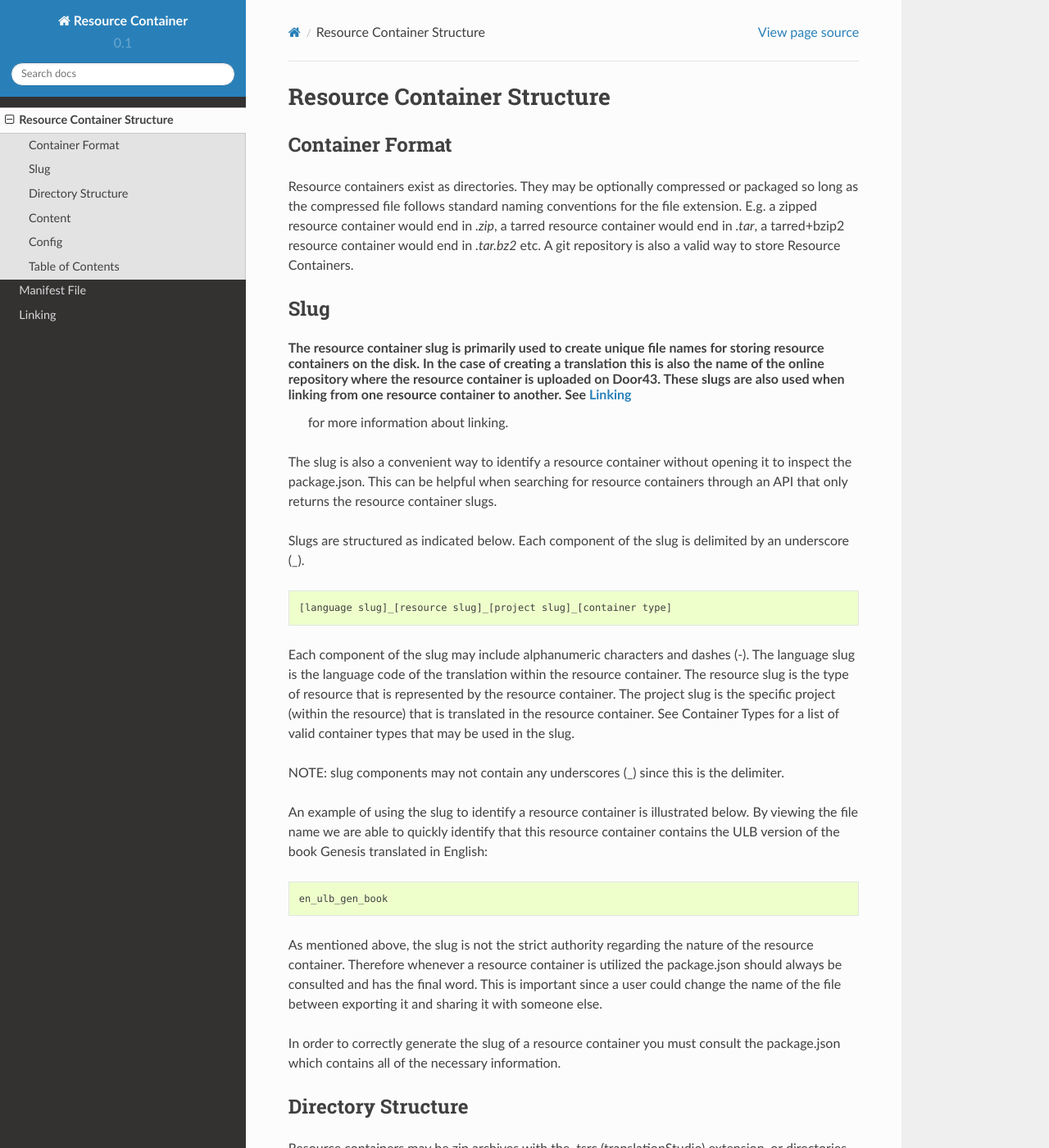
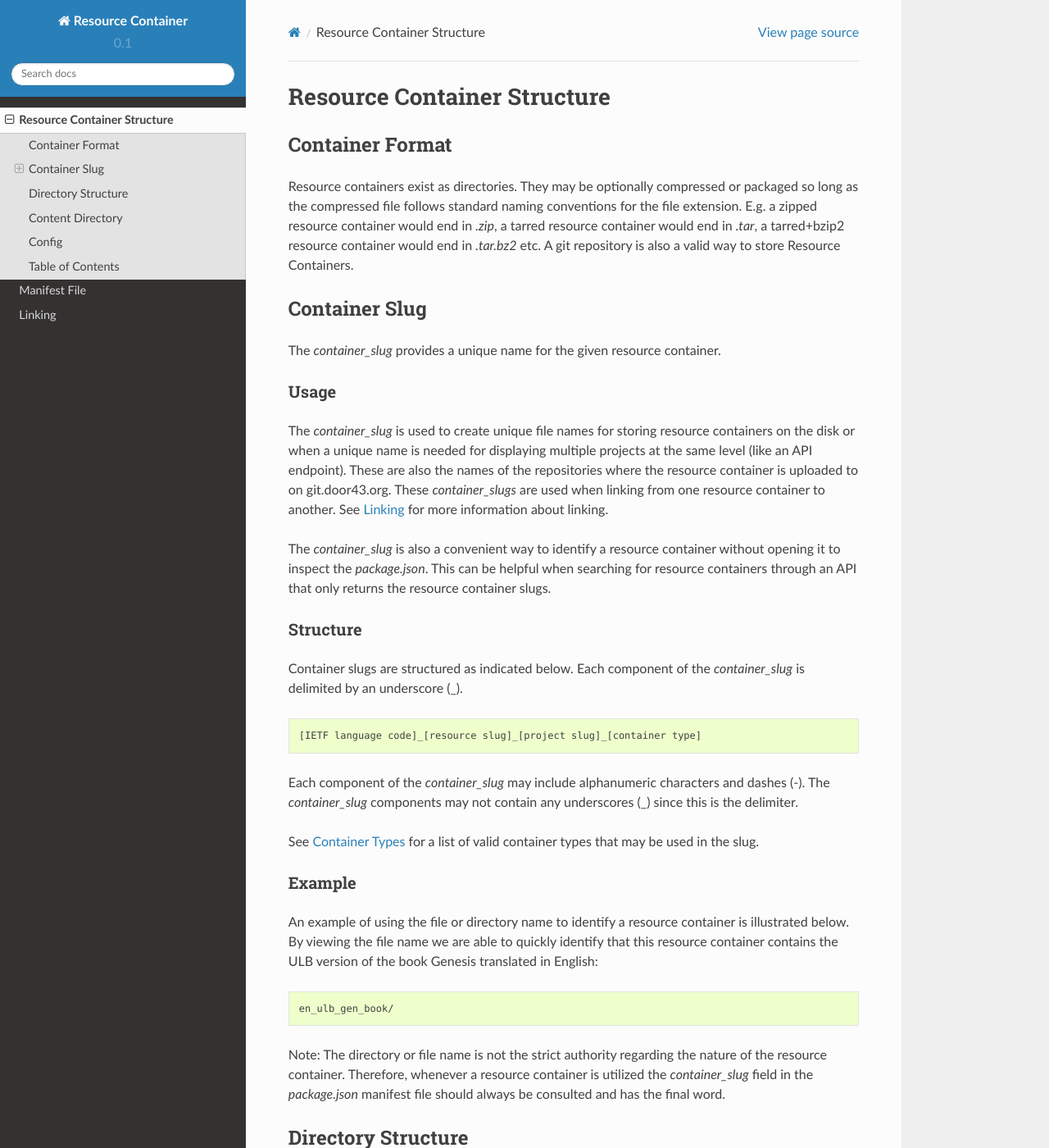
Before and after one commit to unfoldingWord-dev/Resource-Container, a Sphinx documentation site: the page built from docs/structure.rst, in a window 1280 px wide and 1400 px high. Shown: the whole window at 82% size. Built offline with Sphinx 7.4.7 and the Read the Docs theme 2.0.0, drawn with Linux system fonts in a browser that asks for light colours; pages that are not in the unit, such as notebooks, are missing from menus; some of the changed text lies outside the part shown.

Commit message:
moving toward 0.2
* inserted links for "linking"
* rewrote container_slug section to add clarity based on updated to slugs
* added note about USFM compatibility in directory structure

```diff
--- a/docs/structure.rst
+++ b/docs/structure.rst
@@ -1,49 +1,60 @@
+.. _structure:
 Resource Container Structure
 ============================
 
+.. _structure-format:
 Container Format
 ----------------
 
 Resource containers exist as directories. They may be optionally compressed or packaged so long as the compressed file follows standard naming conventions for the file extension. E.g. a zipped resource container would end in `.zip`, a tarred resource container would end in `.tar`, a tarred+bzip2 resource container would end in `.tar.bz2` etc.  A git repository is also a valid way to store Resource Containers.
 
-Slug
-----
+.. _structure-slug:
+Container Slug
+--------------
 
-The resource container slug is primarily used to create unique file names for storing resource containers on the disk. In the case of creating a translation this is also the name of the online repository where the resource container is uploaded on Door43. These slugs are also used when linking from one resource container to another. See :ref:`linking`
- for more information about linking.
+The `container_slug` provides a unique name for the given resource container.
 
-The slug is also a convenient way to identify a resource container without opening it to inspect the package.json. This can be helpful when searching for resource containers through an API that only returns the resource container slugs.
+Usage
+~~~~~
 
-Slugs are structured as indicated below. Each component of the slug is delimited by an underscore (_).
+The `container_slug` is used to create unique file names for storing resource containers on the disk or when a unique name is needed for displaying multiple projects at the same level (like an API endpoint). These are also the names of the repositories where the resource container is uploaded to on git.door43.org. These `container_slugs` are used when linking from one resource container to another. See :ref:`linking` for more information about linking.
+
+The `container_slug` is also a convenient way to identify a resource container without opening it to inspect the `package.json`. This can be helpful when searching for resource containers through an API that only returns the resource container slugs.
+
+Structure
+~~~~~~~~~
+
+Container slugs are structured as indicated below. Each component of the `container_slug` is delimited by an underscore (_).
 
 .. code-block:: none
 
-    [language slug]_[resource slug]_[project slug]_[container type]
+    [IETF language code]_[resource slug]_[project slug]_[container type]
 
-Each component of the slug may include alphanumeric characters and dashes (-). The language slug is the language code of the translation within the resource container. The resource slug is the type of resource that is represented by the resource container. The project slug is the specific project (within the resource) that is translated in the resource container. See Container Types for a list of valid container types that may be used in the slug.
+Each component of the `container_slug` may include alphanumeric characters and dashes (-). The `container_slug` components may not contain any underscores (_) since this is the delimiter.
 
-NOTE: slug components may not contain any underscores (_) since this is the delimiter.
+See :ref:`types` for a list of valid container types that may be used in the slug.
 
-An example of using the slug to identify a resource container is illustrated below. By viewing the file name we are able to quickly identify that this resource container contains the ULB version of the book Genesis translated in English:
+Example
+~~~~~~~
+
+An example of using the file or directory name to identify a resource container is illustrated below. By viewing the file name we are able to quickly identify that this resource container contains the ULB version of the book Genesis translated in English:
 
 .. code-block:: none
 
-    en_ulb_gen_book
+    en_ulb_gen_book/
 
-As mentioned above, the slug is not the strict authority regarding the nature of the resource container. Therefore whenever a resource container is utilized the package.json should always be consulted and has the final word. This is important since a user could change the name of the file between exporting it and sharing it with someone else.
-
-In order to correctly generate the slug of a resource container you must consult the package.json which contains all of the necessary information.
+Note: The directory or file name is not the strict authority regarding the nature of the resource container. Therefore, whenever a resource container is utilized the `container_slug` field in the `package.json` manifest file should always be consulted and has the final word.
 
 
-
+.. _structure-directory:
 Directory Structure
 -------------------
 
-Resource containers may be zip archives with the .tsrc (translationStudio) extension, or directories.
+Resource containers must use the following top level directory structure:
 
 .. code-block:: none
 
-    my_resource_container.tsrc/
+    my_resource_container/
         |-.git/
         |-LICENSE.md
         |-package.json
@@ -51,17 +62,28 @@ Resource containers may be zip archives with the .tsrc (translationStudio) exten
 
 - the .git directory is optional and is usually only seen in active translations.
 - LICENSE.md contains the appropriate license information for the resource container.
-- package.json contains meta data about the resource container.
-- the content directory contains any other files needed by the container type.
+- `package.json` is the manifest file that contains meta data about the resource container.
+- the `content` directory contains any other files needed by the container type, including the content itself.
+
+  - See below for the basic structure of this directory
+  - A mime type of `text/usfm` is allowed to omit the `content` directory in order to conform to the USFM standard.  For example, this is acceptable:
+
+.. code-block:: none
+
+    usfm_resource_container/
+        |-.git/
+        |-01-GEN.usfm
+        |-02-EXO.usfm
+        |-...
+        |-LICENSE.md
+        |-package.json
 
 
+.. _structure-content:
+Content Directory
+-----------------
 
-Content
--------
-
-The folder structure of the content directory in resource containers are mostly the same. Differences between container types may include the absense of some files or the inclusion of others.
-
-Note: that where a .txt extension is shown below, the proper extension should be used according to the content_mime_type indicated in the package.json. For example .usfm or .md.
+The file and folder structure of the content directory in resource containers is mostly the same across container types.  The structure is as follows:
 
 .. code-block:: none
 
@@ -82,18 +104,22 @@ Note: that where a .txt extension is shown below, the proper extension should be
         |-back/
         ...
 
+Where a .txt extension is shown above, the proper extension should be used according to the content_mime_type indicated in the `package.json`. For example `.usfm` or `.md`.
+
 The directories shown above indicate chapters. The two reserved chapter names "front" and "back" are used to contain the front and back matter if applicable.
 
-The files within each chapter represents the chunks of the chapter in general the chunk file names will be numeric (e.g. 01.txt) but that is not required. The following chunk names if used have special meaning:
+The files within each chapter represents the chunks of the chapter. Often the chunk file names will be numeric (e.g. 01.txt) but that is not required. The following chunk names have special meaning:
 
-- title - the title of the chapter
-- sub-title - the sub title of the chapter
-- intro - the introduction to the chapter
-- reference - a reference displayed at the end of a chapter
-- summary - a summary displayed at the end of a chapter
+- `title.txt` - the title of the chapter
+- `sub-title.txt` - the sub title of the chapter
+- `intro.txt` - the introduction to the chapter
+- `reference.txt` - a reference displayed at the end of a chapter
+- `summary.txt` - a summary displayed at the end of a chapter
 
 In the case of front and back matter, the above named chunks apply to the project. e.g. the project title, project summary etc.
 
+
+.. _structure-config:
 Config
 ------
 
@@ -124,7 +150,7 @@ In the above example there are three different media types:
 - image_large
 - single_image
 
-These media types are utilized via Resource Container Links .
+These media types are utilized via :ref:`linking`.
 
 The `url` can point to either a single media file or a zip archive which contains many pieces of media.
 The downloaded media files themselves can be named whatever you want so long as they adhere to the naming conventions for slugs.
@@ -154,10 +180,10 @@ If you want to provide hierarchy to media files in a zip archive without using f
 
 Implementation Notes:
 When downloaded, the media should be stored in a central location where each media type is stored under a folder named according to it's type. e.g. /media/image_large.
-The examples above deal only with images, however it is possible to reference other media formats including video or audio content. For more information about how to use media types see Resource Container Links .
+The examples above deal only with images, however it is possible to reference other media formats including video or audio content. For more information about how to use media types see :ref:`linking`.
 
 
-
+.. _structure-toc:
 Table of Contents
 -----------------
 
@@ -173,7 +199,7 @@ The table of contents is built with small blocks as shown below. All of the fiel
       link: "my-link"
       sections: []
 
-The sections field allows you to nest more blocks. The link fields may accept the chunk that should be linked to. Alternatively you may provide a fully qualified link as defined in Resource Container Links.
+The sections field allows you to nest more blocks. The link fields may accept the chunk that should be linked to. Alternatively you may provide a fully qualified link as defined in :ref:`linking`.
 
 Here's an example toc.yml from translationAcademy. Generally speaking the title and sub-titles fields in this file should be the same as what is found in the subsquently named chunks. However, the TOC is allowed to deviate as nessesary.
 
@@ -287,4 +313,4 @@ Alternatively you can choose to use a simplified table of contents as shown belo
             - '12'
             - reference
 
-The simple version will rely on the available content (titles, references, etc.) to generate the table of contents. i.e. Readable titles will be retrieved from the content itself.
+The simple version will rely on the available content (titles, references, etc.) to generate the table of contents (readable titles will be retrieved from the content itself).
```
